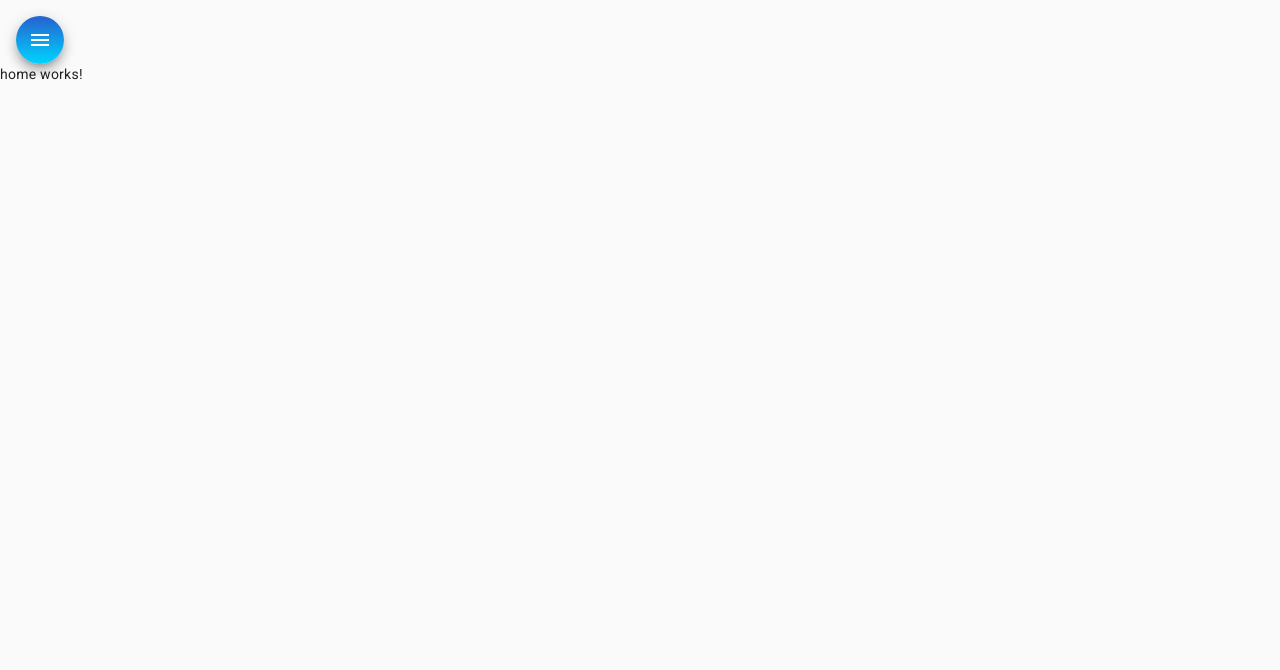
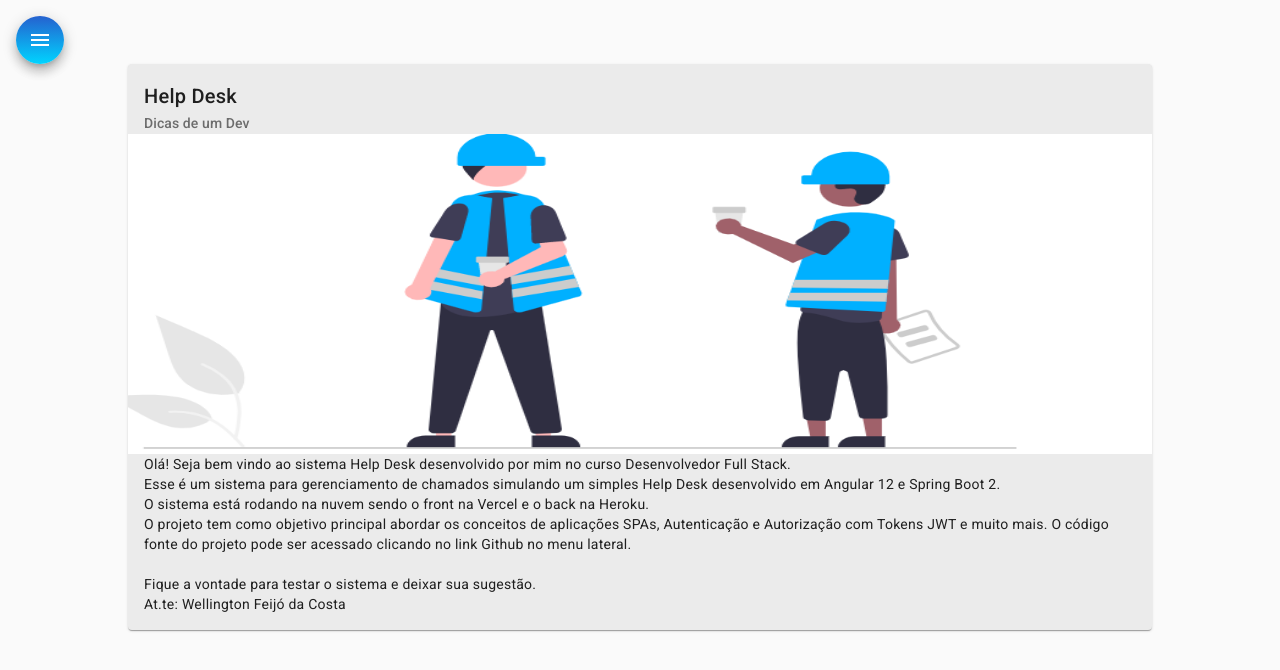
Before and after one commit to wellingtonfcdev/helpdesk-front, an Angular app: page /home in a window 1280 px wide. Shown: the top 670 px of the page. Built offline with nearby package versions, Linux system fonts and the light colour scheme.

Commit message:
Html e Css para componente home

```diff
--- a/src/app/components/home/home.component.css
+++ b/src/app/components/home/home.component.css
@@ -0,0 +1,10 @@
+.card{
+    width: 80%;
+    margin: auto;
+    background-color: rgb(235,235,235);
+
+}
+
+img{
+    height: 20rem;
+}
--- a/src/app/components/home/home.component.html
+++ b/src/app/components/home/home.component.html
@@ -1 +1,20 @@
-<p>home works!</p>
+<mat-card class="card">
+    <mat-card-header>
+
+      <mat-card-title>Help Desk</mat-card-title>
+      <mat-card-subtitle>Dicas de um Dev</mat-card-subtitle>
+    </mat-card-header>
+    <img mat-card-image src="assets/img/home-img.png" alt="Imagem Home Helpdesk">
+    <mat-card-content>
+      <p>
+        Olá! Seja bem vindo ao sistema Help Desk desenvolvido por mim no curso Desenvolvedor Full Stack.<br />
+        Esse é um sistema para gerenciamento de chamados simulando um simples Help Desk desenvolvido em Angular 12 e
+        Spring Boot 2. <br />O sistema está rodando na nuvem sendo o front na Vercel e o back na Heroku.<br />
+        O projeto tem como objetivo principal abordar os conceitos de aplicações SPAs, Autenticação e Autorização com
+        Tokens JWT e muito mais. O código fonte do projeto pode ser acessado clicando no link Github no menu lateral.
+        <br /><br /> Fique a vontade para testar o sistema e deixar sua sugestão.
+        <br /> At.te: Wellington Feijó da Costa
+      </p>
+    </mat-card-content>
+
+  </mat-card>
```
Also changed, not shown: src/assets/img/home-img.png (added).
